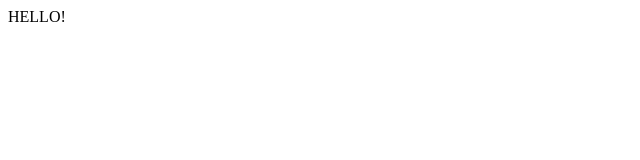
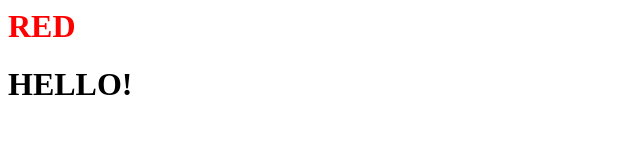
Before and after one commit to TUMININU/TUMININU.github.io, a plain HTML site: page index.html in a window 1280 px wide. Shown: the whole page, without its empty margins (0-640 px from the left). Drawn offline with Linux system fonts and the light colour scheme.

```diff
--- a/index.html
+++ b/index.html
@@ -4,6 +4,7 @@
 </head>
 
 <body>
+  <h1 style="color:red;">RED<h1>
 HELLO!
 </body>
 </html>
```
